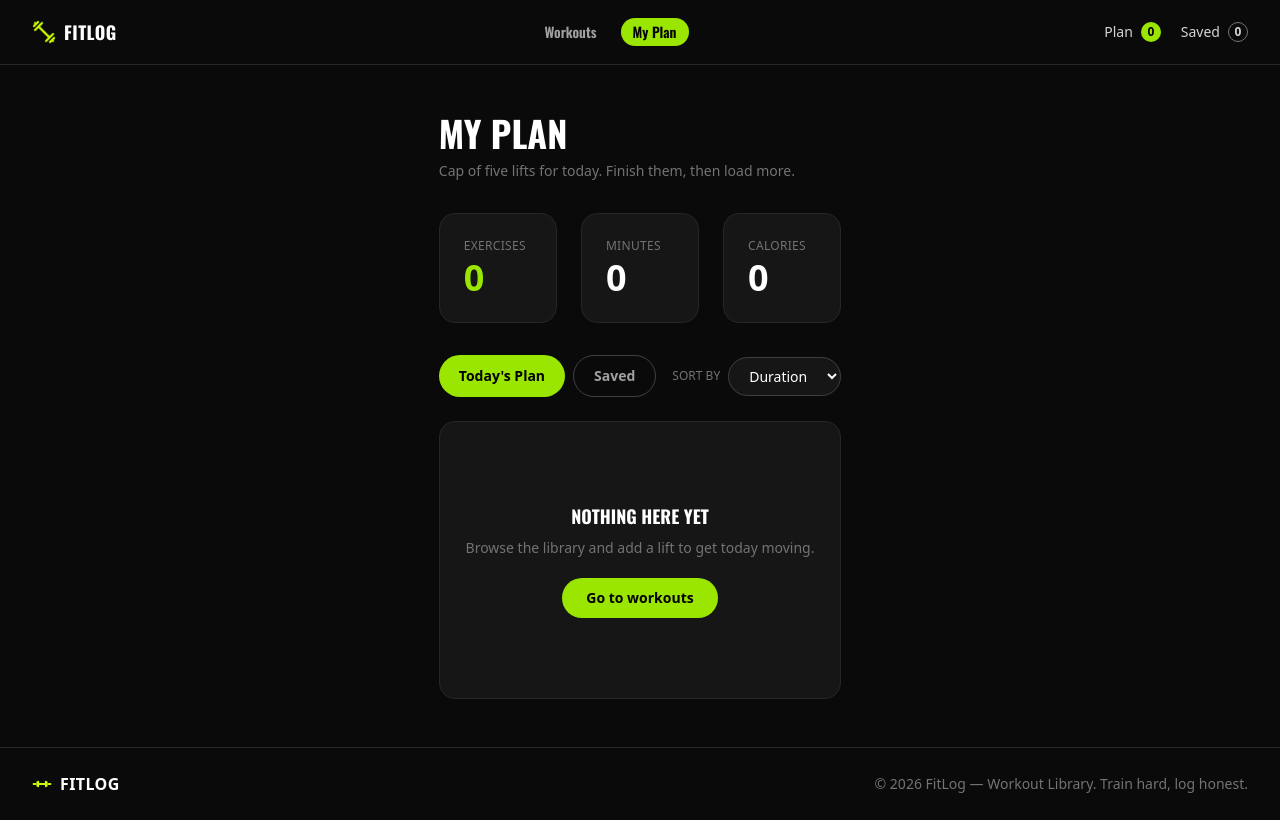
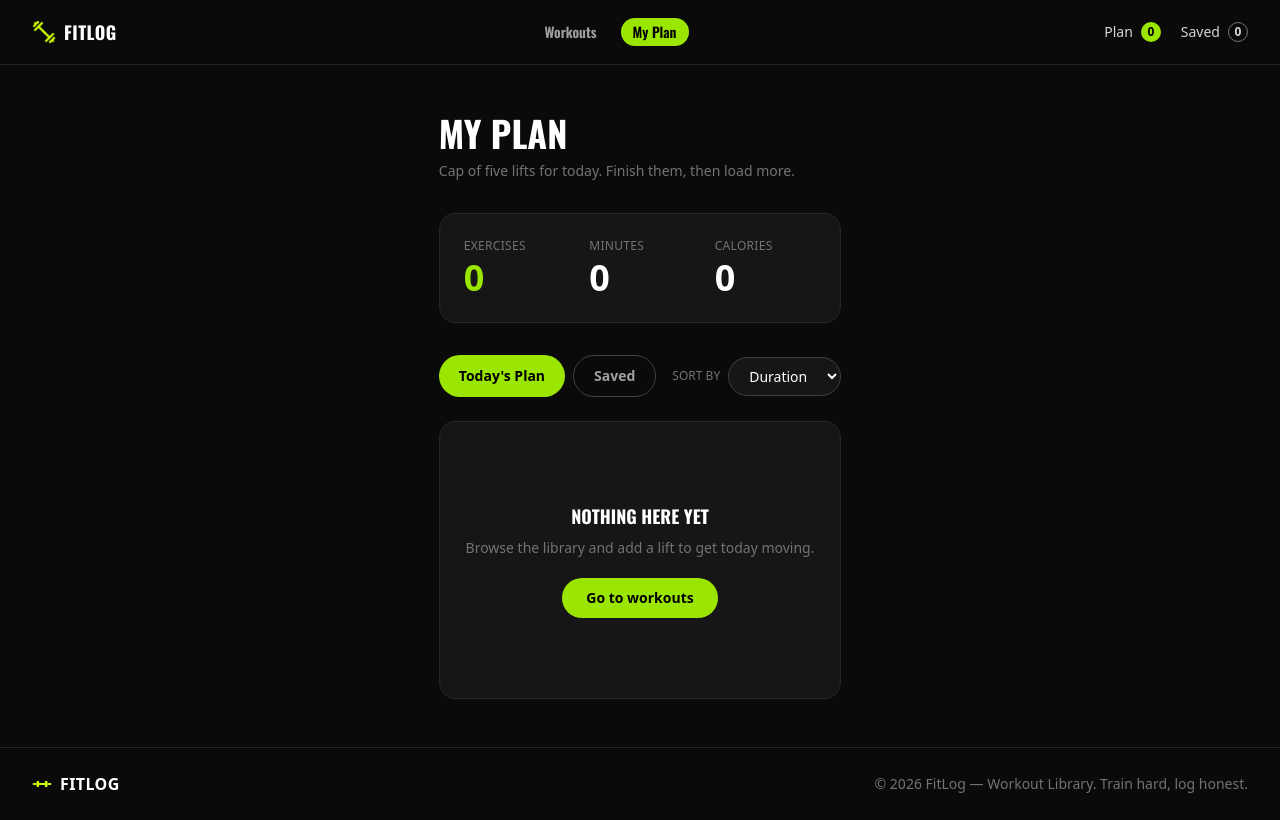
Before and after one commit to TunazzinaEmma2002/FITLOG, a Next.js app: page /my-plan in a window 1280 px wide. Built offline with nearby package versions, Linux system fonts and the light colour scheme.

Commit message:
loading added

```diff
--- /dev/null
+++ b/src/app/loading.tsx
@@ -0,0 +1,8 @@
+export default function Loading() {
+  return (
+    <div className="flex flex-col items-center justify-center py-32">
+      <div className="w-10 h-10 border-4 border-neutral-700 border-t-lime-400 rounded-full animate-spin" />
+      <p className="text-neutral-500 text-sm mt-4">Loading workouts…</p>
+    </div>
+  );
+}
--- a/src/app/my-plan/page.tsx
+++ b/src/app/my-plan/page.tsx
@@ -47,16 +47,16 @@ export default function MyPlanPage() {
         Cap of five lifts for today. Finish them, then load more.
       </p>
 
-      <div className="grid grid-cols-3 gap-4 sm:gap-6 mt-8">
-        <div className="bg-[#161616] border border-neutral-800 rounded-2xl p-5 sm:p-6">
+   <div className="grid grid-cols-3 gap-4 sm:gap-6 mt-8 bg-[#161616] border border-neutral-800 rounded-2xl p-5 sm:p-6">
+  <div>
     <p className="text-neutral-500 text-xs uppercase tracking-wide">Exercises</p>
     <p className="text-lime-400 text-3xl sm:text-4xl font-bold mt-1">{plan.length}</p>
   </div>
-        <div className="bg-[#161616] border border-neutral-800 rounded-2xl p-5 sm:p-6">
+  <div>
     <p className="text-neutral-500 text-xs uppercase tracking-wide">Minutes</p>
     <p className="text-white text-3xl sm:text-4xl font-bold mt-1">{minutes}</p>
   </div>
-        <div className="bg-[#161616] border border-neutral-800 rounded-2xl p-5 sm:p-6">
+  <div>
     <p className="text-neutral-500 text-xs uppercase tracking-wide">Calories</p>
     <p className="text-white text-3xl sm:text-4xl font-bold mt-1">{calories}</p>
   </div>
```
Lines whose indentation alone changed are shown as unchanged.
